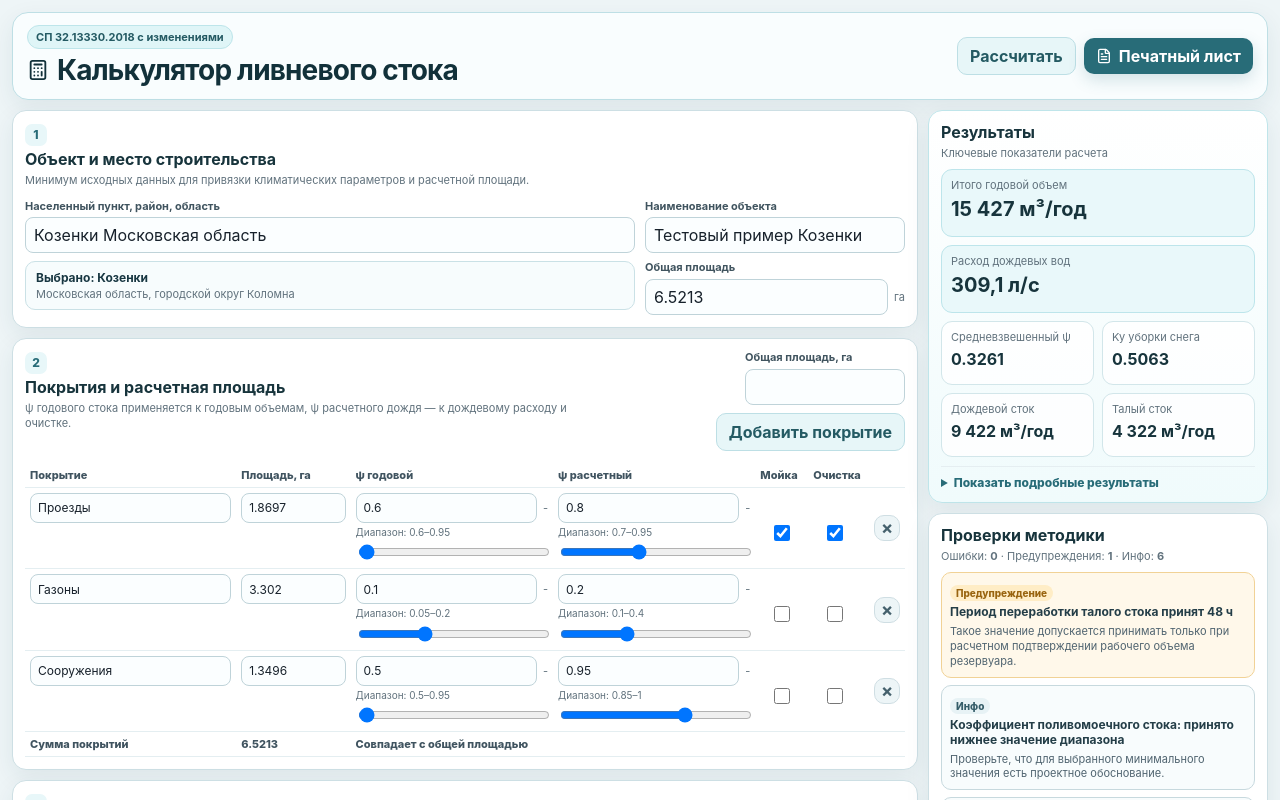
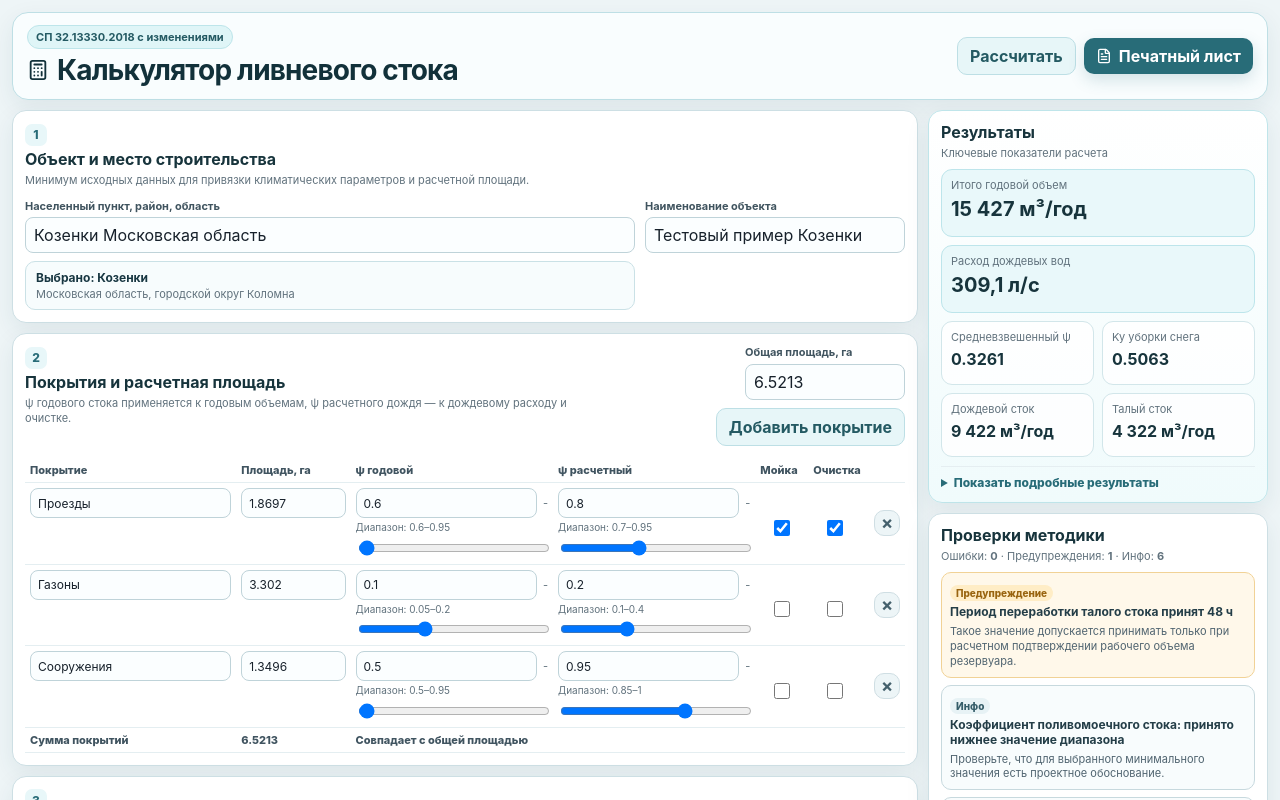
Before and after one commit to Embard/stormwater-sp-calculator, a React (Vite) app: page / in a window 1280 px wide. Shown: the top 800 px of the page. Built offline with nearby package versions, Linux system fonts and the light colour scheme.

Commit message:
Update App.tsx

```diff
--- a/src/App.tsx
+++ b/src/App.tsx
@@ -221,12 +221,16 @@ export default function App() {
                   <span className="field-label">Наименование объекта</span>
                   <input value={project.objectName} onChange={(event) => setProject({ ...project, objectName: event.target.value })} />
                 </label>
-                <NumberField label="Общая площадь" value={project.totalAreaHa} unit="га" onChange={(totalAreaHa) => setProject({ ...project, totalAreaHa })} />
               </div>
             </div>
           </SectionCard>
 
-          <SurfaceTable surfaces={project.surfaces} onChange={(surfaces) => setProject({ ...project, surfaces })} />
+          <SurfaceTable
+            surfaces={project.surfaces}
+            totalAreaHa={project.totalAreaHa}
+            onTotalAreaChange={(totalAreaHa) => setProject({ ...project, totalAreaHa })}
+            onChange={(surfaces) => setProject({ ...project, surfaces })}
+          />
 
           <SectionCard step="3" title="Климат и технология" note="Базовые параметры годовых объемов, талого стока и поливомоечных вод.">
             <div className="subsection-grid">
```
